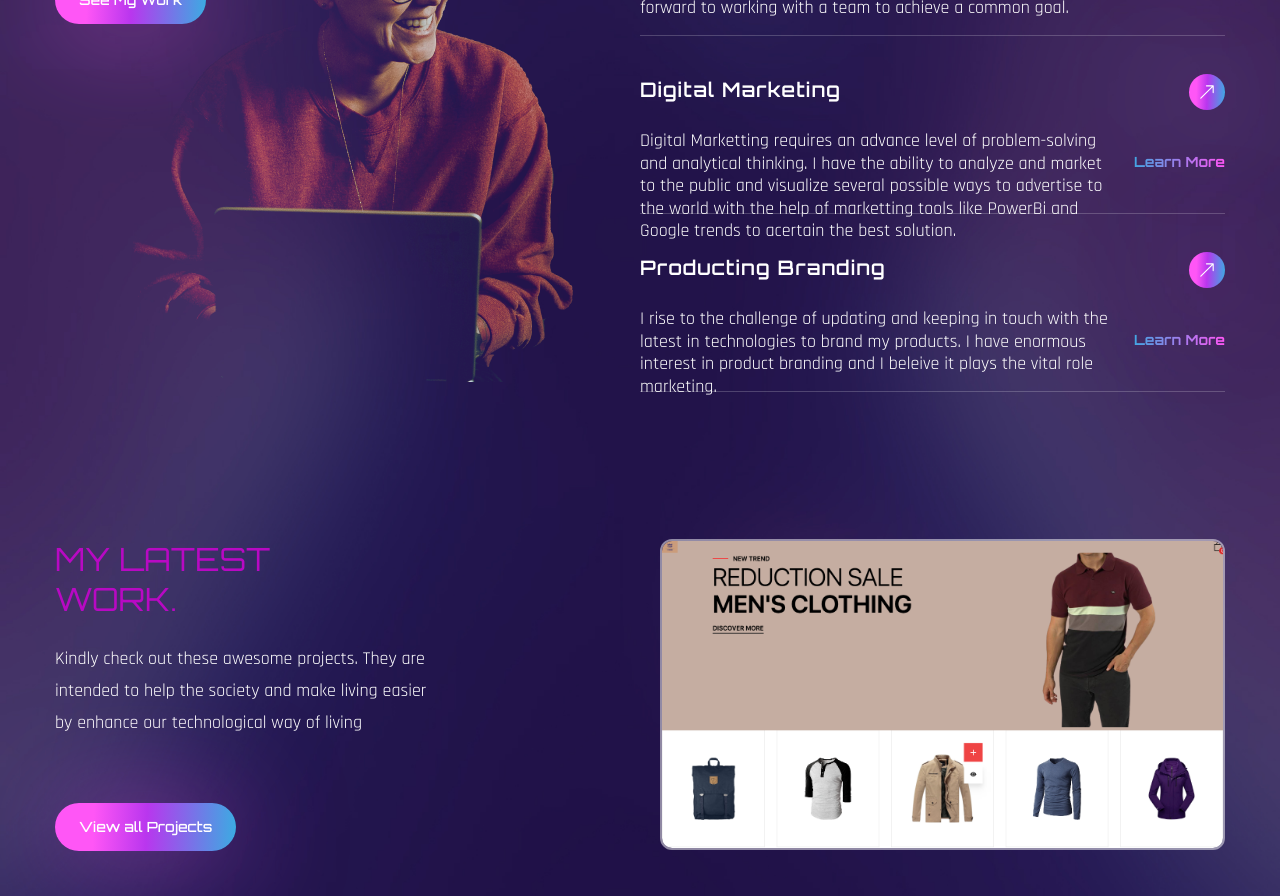
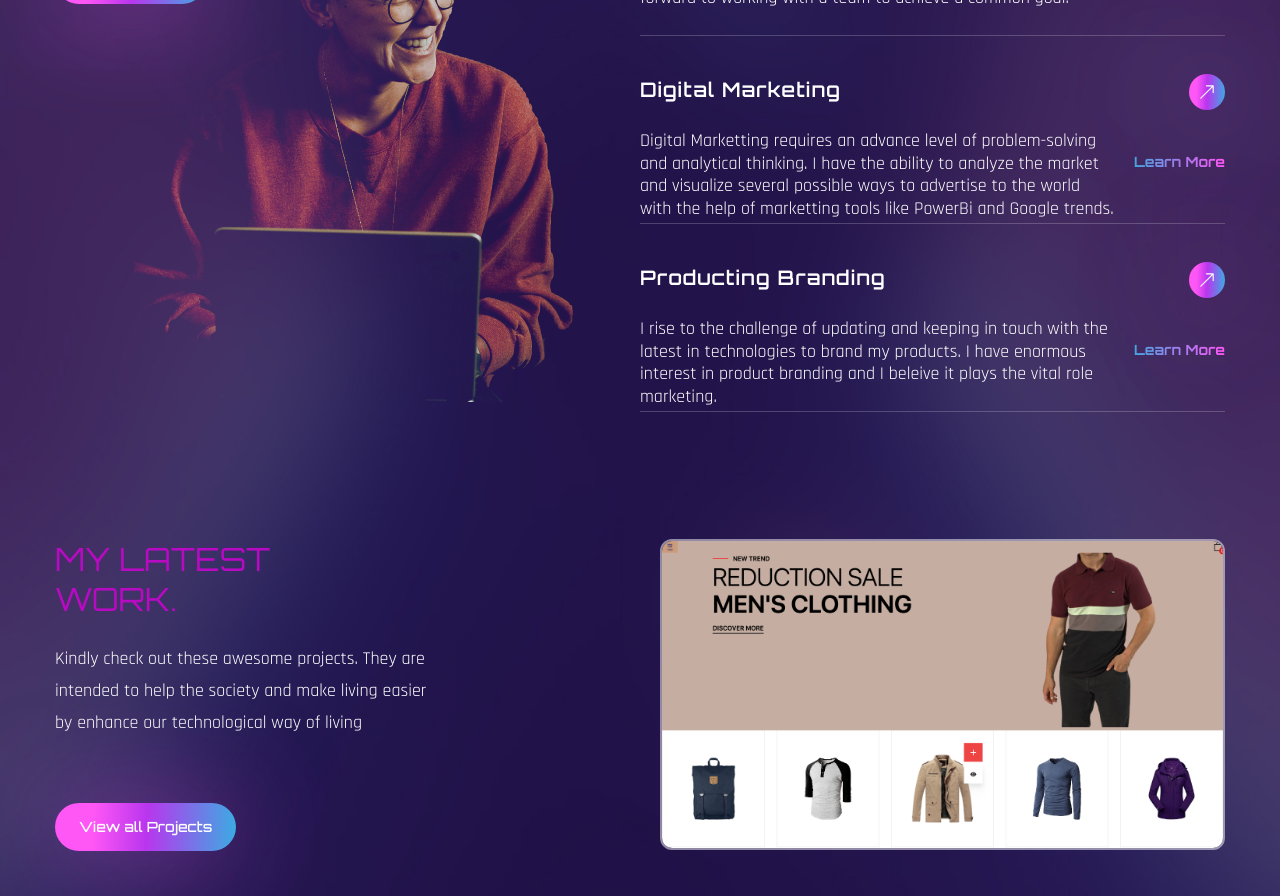
Before and after one commit to ogidibrown/portfolio-website, a React (Create React App) app: page / in a window 1280 px wide. Shown: the part 1940-2836 px from the top of the page. Built offline with nearby package versions, Linux system fonts and the light colour scheme; the HTML template or start-up script is replaced by a standard one; a web font is replaced by a local one.

Commit message:
final final

```diff
--- a/src/components/Services.js
+++ b/src/components/Services.js
@@ -17,7 +17,7 @@ const services =[
   },
   {
     name:'Digital Marketing ',
-    description:'Digital Marketting requires an advance level of problem-solving and analytical thinking. I have the ability to analyze and market to the public and visualize several possible ways to advertise to the world with the help of marketting tools like PowerBi and Google trends to acertain the best solution.',
+    description:'Digital Marketting requires an advance level of problem-solving and analytical thinking. I have the ability to analyze the market and visualize several possible ways to advertise to the world with the help of marketting tools like PowerBi and Google trends.',
     link:'Learn More',
   },
   {
@@ -56,7 +56,7 @@ const services =[
                     {services.map((service)=>{
 
                       return(
-                        <div className='border-b border-white/20 h-[140px] mb-[38px] flex'>
+                        <div className='border-b border-white/20 h-[150px] mb-[38px] flex'>
                           <div className='max-w-[476px]'>
                             <h4 className='text-[20px] tracking-wider font-primary font-semibold mb-6'>{service.name}</h4>
                             <p className='font-secondary leading-tight'>{service.description}</p>
```
